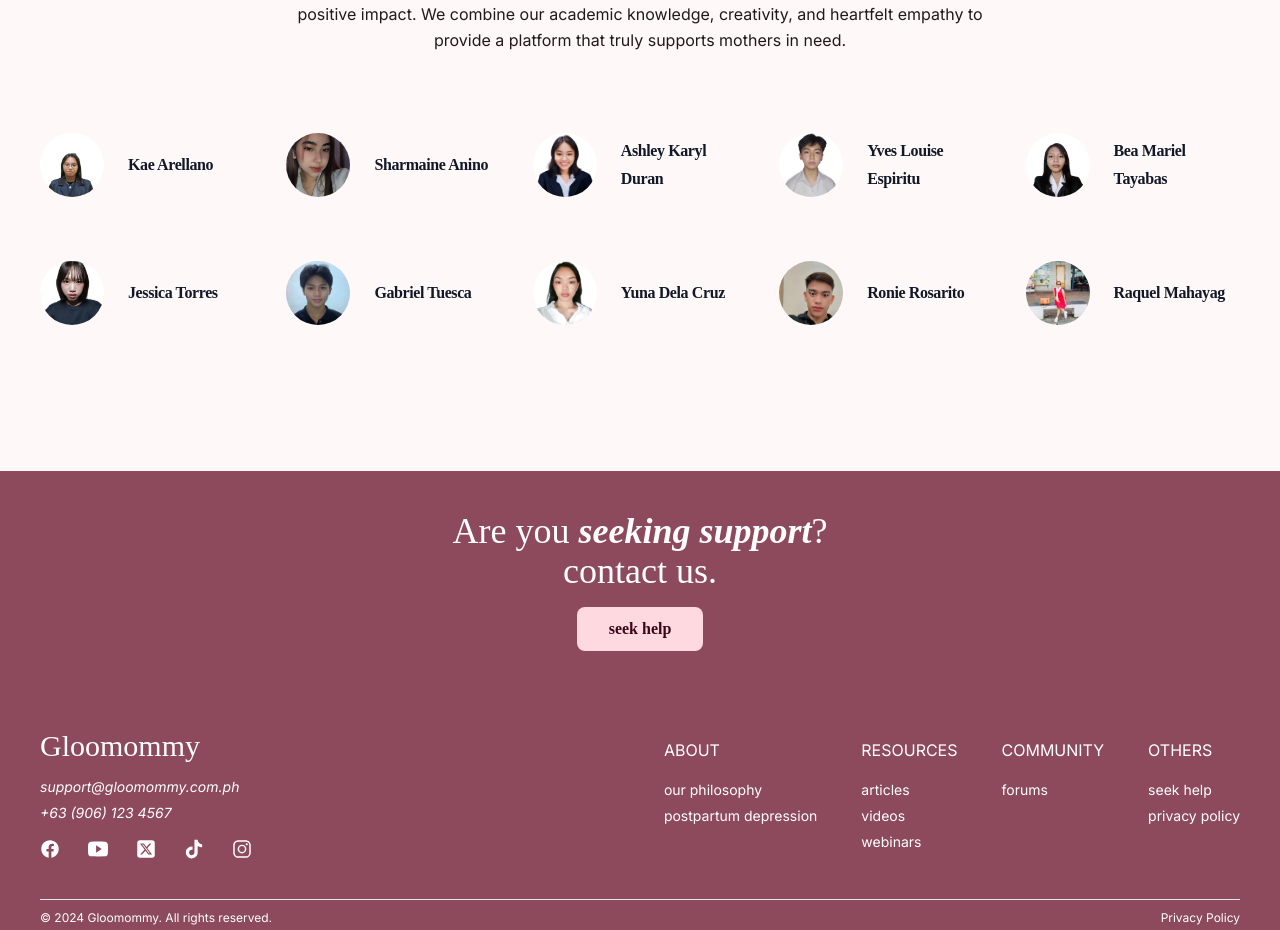
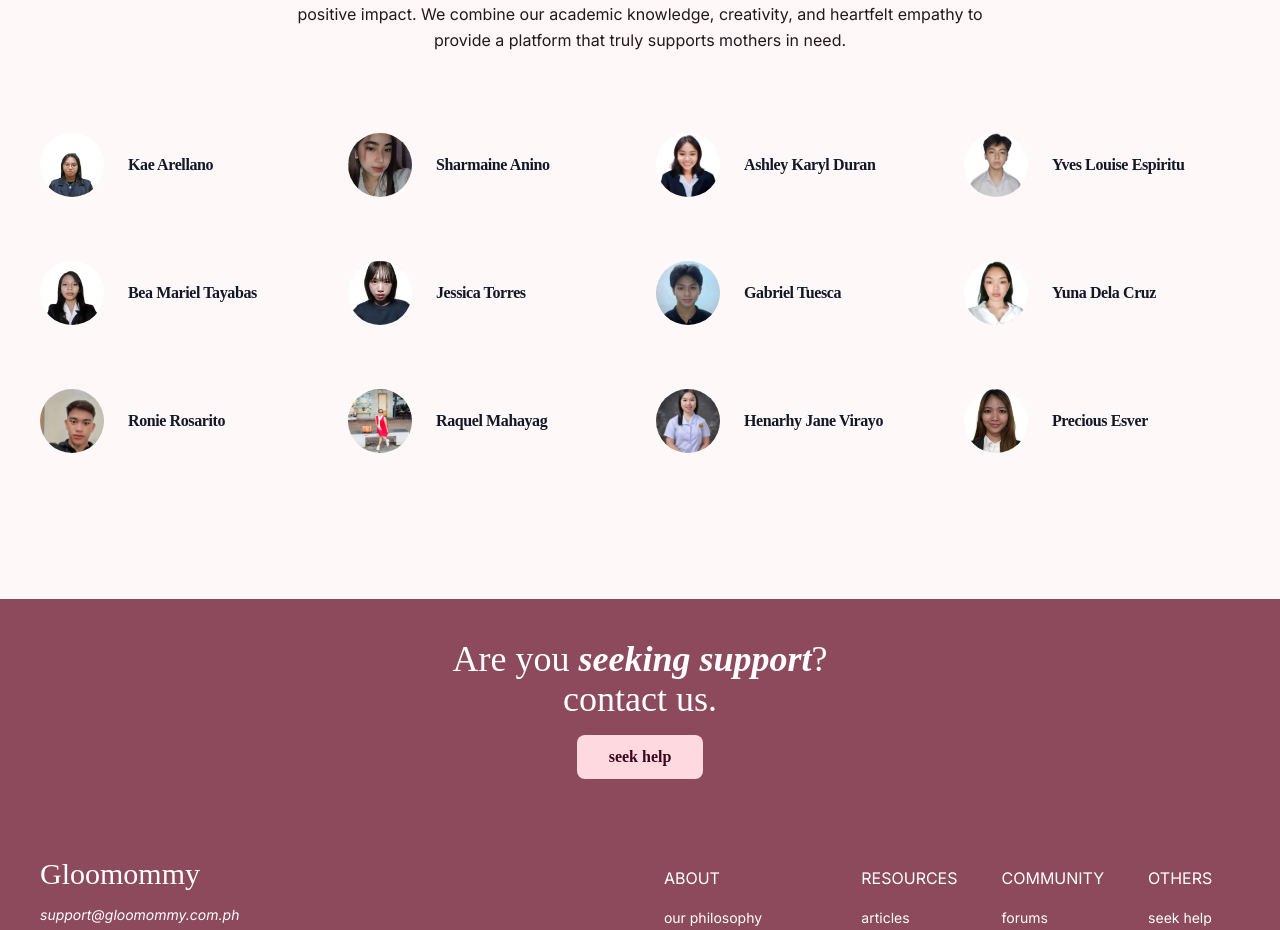
Before and after one commit to daviidii/Gloomommy, a React (Vite) app: page /about in a window 1280 px wide. Shown: the part 1665-2595 px from the top of the page. Built offline with nearby package versions, Linux system fonts and the light colour scheme; no server answers; a web font is replaced by a local one.

Commit message:
hot fix: members and videos

```diff
--- a/src/objects/team/team-members.ts
+++ b/src/objects/team/team-members.ts
@@ -8,6 +8,8 @@ import tayabas from "../../assets/images/members/tayabas.jpg";
 import torres from "../../assets/images/members/torres.jpg";
 import tuesca from "../../assets/images/members/tuesca.jpg";
 import mahayag from "../../assets/images/members/mahayag.jpg";
+import virayo from "../../assets/images/members/virayo.jpg";
+import esver from "../../assets/images/members/esver.jpg";
 
 export const members = [
   { name: "Kae Arellano", photoURL: arellano },
@@ -20,4 +22,6 @@ export const members = [
   { name: "Yuna Dela Cruz", photoURL: dela_cruz },
   { name: "Ronie Rosarito", photoURL: rosarito },
   { name: "Raquel Mahayag", photoURL: mahayag },
+  { name: "Henarhy Jane Virayo", photoURL: virayo },
+  { name: "Precious Esver", photoURL: esver },
 ];
--- a/src/pages/about/about-team/AboutMeet.tsx
+++ b/src/pages/about/about-team/AboutMeet.tsx
@@ -17,7 +17,7 @@ const AboutMeet = () => {
 
       <ul
         role="list"
-        className="grid gap-x-8 gap-y-12 sm:grid-cols-2 lg:grid-cols-5 sm:gap-y-16 xl:col-span-full"
+        className="grid gap-x-8 gap-y-12 sm:grid-cols-2 lg:grid-cols-4 sm:gap-y-16 xl:col-span-full"
       >
         {members.map((person) => (
           <li key={person.name}>
--- a/src/pages/video/VideoPage.tsx
+++ b/src/pages/video/VideoPage.tsx
@@ -47,7 +47,7 @@ const VideoPage = () => {
     <SubpageContainer title={video.title} description={video.description}>
       <VideoPlayer
         title={video.title}
-        videoUrl="https://www.youtube.com/watch?v=01T9RIKhEQc"
+        videoUrl={video.video_url}
         description={video.description}
       />
     </SubpageContainer>
```
Also changed, not shown: src/assets/images/members/esver.jpg (added), src/assets/images/members/virayo.jpg (added).
